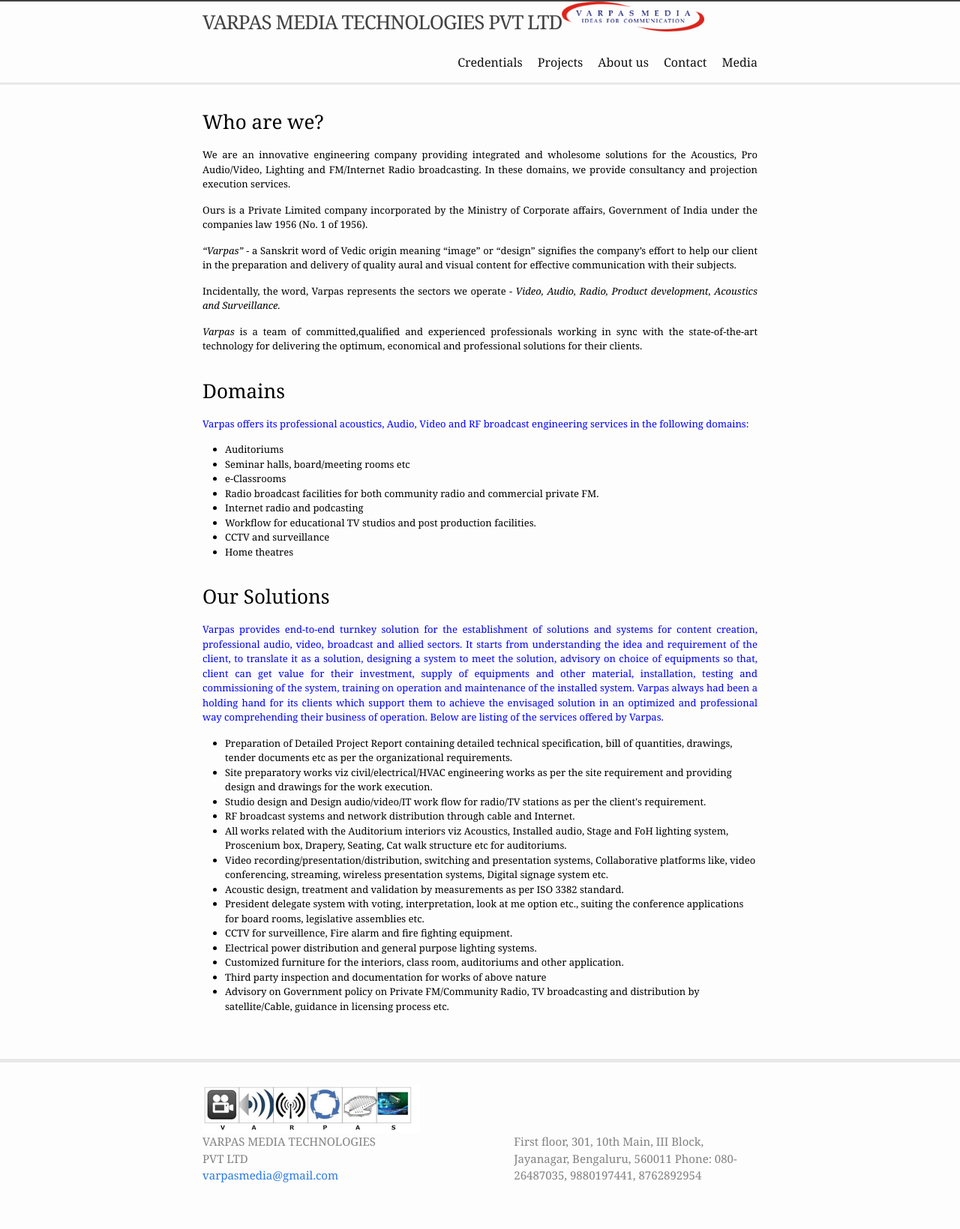
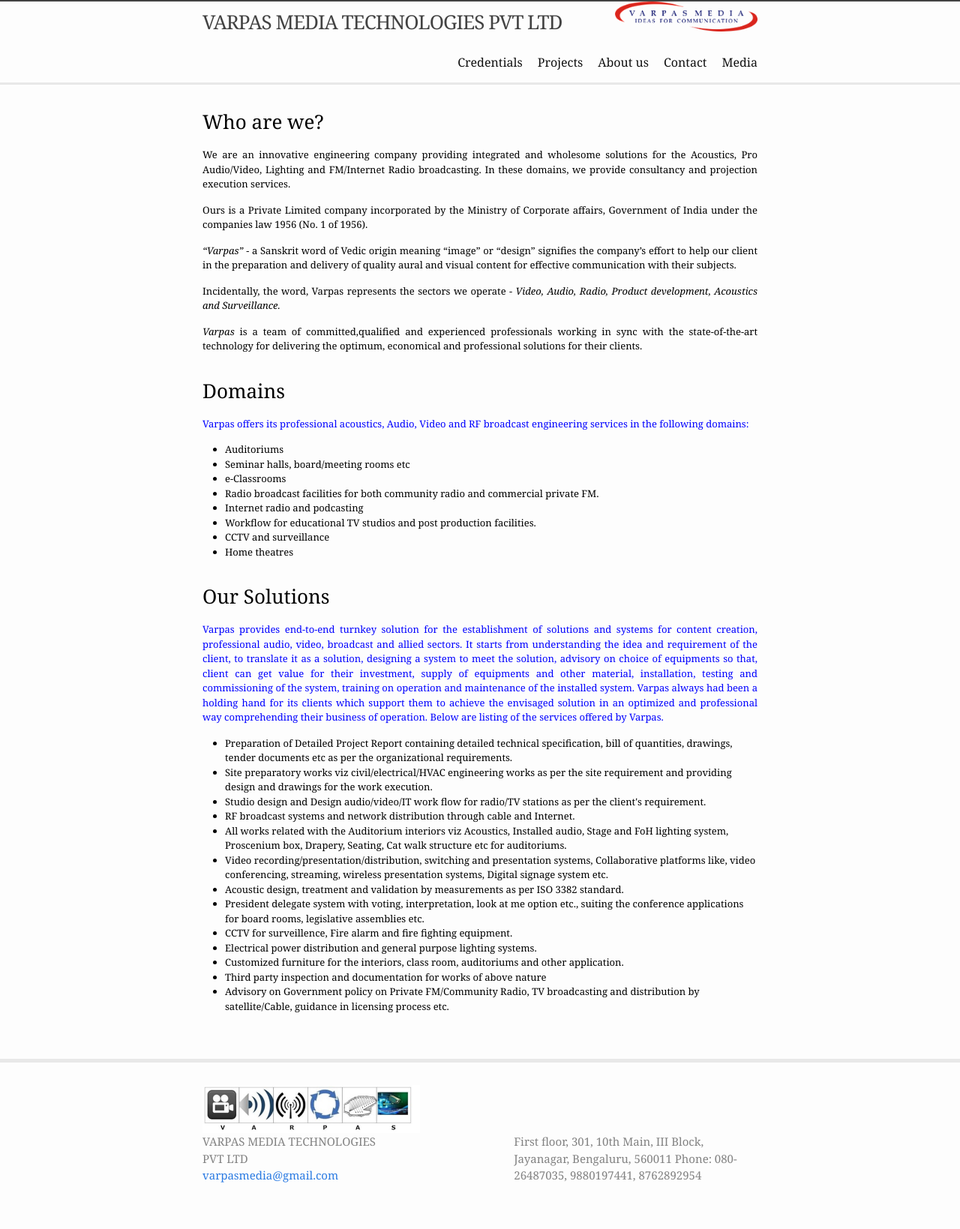
Before and after one commit to VarpasMedia/VarpasMedia.github.io, a Jekyll site: the page built from index.md, in a window 1280 px wide. Shown: the whole page at 75% size. Built offline with Jekyll 4.4.1, drawn with Linux system fonts in a browser that asks for light colours.

Commit message:
Update header.html

```diff
--- a/_includes/header.html
+++ b/_includes/header.html
@@ -9,7 +9,7 @@
     <a class="site-title" rel="author" href="{{ "/" | relative_url }}">{{ site.title | escape }}</a>
 
 
-<img src="images/Logo of Varpas.png" width="190" height="40" alt="" align = "absbottom" align = "right">
+<img src="images/Logo of Varpas.png" width="190" height="40" alt="" align = "right">
 
     {%- if page_paths -%}
       <nav class="site-nav">
```
